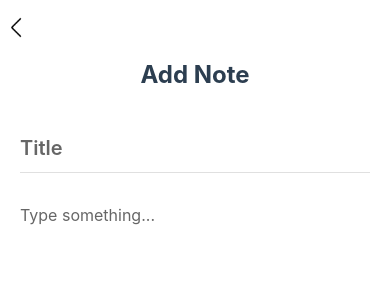
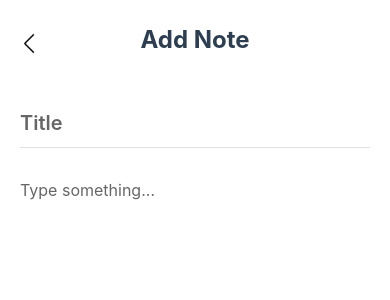
Before and after one commit to aashish00021/Notes-App, a React Native app: screen /AddNote in a window 390 px wide. Shown: the top 300 px of the page. Built offline with nearby package versions, Linux system fonts and the light colour scheme.

Commit message:
added redux

```diff
--- a/App.js
+++ b/App.js
@@ -1,32 +1,12 @@
 import React from 'react';
-import { NavigationContainer } from '@react-navigation/native';
-import { createNativeStackNavigator } from '@react-navigation/native-stack';
-import WelcomeScreen from './Src/Screens/WelcomeScreen';
-import SignupScreen from './Src/Screens/SignupScreen';
-import LoginScreen from './Src/Screens/LoginScreen';
-import Home from './Src/Screens/Home';
-import Addnote from './Src/Screens/Addnote';
-import { GestureHandlerRootView } from 'react-native-gesture-handler';
-
-
-const Stack = createNativeStackNavigator();
+import Navigation from './Src/navigation';
+import { Provider } from 'react-redux';
+import store from './Src/Store/store';
 
 export default function App() {
   return (
-    <GestureHandlerRootView>
-      <NavigationContainer>
-        <Stack.Navigator initialRouteName="Home">
-          <Stack.Screen
-            name="Welcome"
-            component={WelcomeScreen}
-            options={{ headerShown: false }}
-            />
-          <Stack.Screen name="SignUp" component={SignupScreen} options={{ headerShown: false }}/>
-          <Stack.Screen name="Login" component={LoginScreen} options={{ headerShown: false }}/>
-          <Stack.Screen name="Home" component={Home} options={{ headerShown: false }}/>
-          <Stack.Screen name="AddNote" component={Addnote} options={{ headerShown: false }}/>
-        </Stack.Navigator>
-      </NavigationContainer>
-    </GestureHandlerRootView>
+    <Provider store={store}>
+      <Navigation />
+    </Provider>
   );
 }
--- a/Src/Screens/Addnote.jsx
+++ b/Src/Screens/Addnote.jsx
@@ -6,7 +6,9 @@ export default function Addnote() {
   return (
     <View style={styles.container}>
       <StatusBar backgroundColor={'#fff'} barStyle={'dark-content'}/>
-      <BackButton style={styles.backbutton}/>
+      <View style = {styles.backbutton}>
+        <BackButton/>
+      </View>
       <Text style={styles.heading}>Add Note</Text>
       <View style={styles.inputContainer}>
         <TextInput
@@ -35,7 +37,7 @@ const styles = StyleSheet.create({
   backbutton: {
     position: 'absolute',
     zIndex: 1,
-    top: 17,
+    top: 26,
     left: 13,
   },
   heading: {
@@ -48,6 +50,7 @@ const styles = StyleSheet.create({
   inputContainer: {
     flex: 1,
     padding: 20,
+    marginTop:10,
   },
   titleInput: {
     fontSize: 20,
--- /dev/null
+++ b/Src/Store/noteSlice.js
@@ -0,0 +1,14 @@
+import { createSlice } from "@reduxjs/toolkit";
+
+export const noteSlice = createSlice({
+    name:'note',
+    initialState:[],
+    reducers:{
+        addNote: (state, action) =>{
+            state.push({id: Date.now(), ...action.payload});
+        },
+    },
+});
+
+export const { addNote } = noteSlice.actions;
+export default noteSlice.reducer;
--- /dev/null
+++ b/Src/Store/store.js
@@ -0,0 +1,8 @@
+import { configureStore } from "@reduxjs/toolkit";
+import noteReducer  from "./noteSlice";
+
+export default configureStore({
+    reducer:{
+        notes: noteReducer,
+    },
+});
--- /dev/null
+++ b/Src/navigation.jsx
@@ -0,0 +1,31 @@
+import React from 'react';
+import { NavigationContainer } from '@react-navigation/native';
+import { createNativeStackNavigator } from '@react-navigation/native-stack';
+import { GestureHandlerRootView } from 'react-native-gesture-handler';
+import WelcomeScreen from './Screens/WelcomeScreen';
+import SignupScreen from './Screens/SignupScreen';
+import LoginScreen from './Screens/LoginScreen';
+import Home from './Screens/Home';
+import Addnote from './Screens/Addnote';
+
+const Stack = createNativeStackNavigator();
+
+export default function Navigation() {
+  return (
+    <GestureHandlerRootView>
+      <NavigationContainer>
+        <Stack.Navigator initialRouteName="Home">
+          <Stack.Screen
+            name="Welcome"
+            component={WelcomeScreen}
+            options={{ headerShown: false }}
+            />
+          <Stack.Screen name="SignUp" component={SignupScreen} options={{ headerShown: false }}/>
+          <Stack.Screen name="Login" component={LoginScreen} options={{ headerShown: false }}/>
+          <Stack.Screen name="Home" component={Home} options={{ headerShown: false }}/>
+          <Stack.Screen name="AddNote" component={Addnote} options={{ headerShown: false }}/>
+        </Stack.Navigator>
+      </NavigationContainer>
+    </GestureHandlerRootView>
+  );
+}
--- a/package.json
+++ b/package.json
@@ -13,6 +13,7 @@
     "@react-navigation/native": "^7.0.14",
     "@react-navigation/native-stack": "^7.2.0",
     "@react-navigation/stack": "^7.1.1",
+    "@reduxjs/toolkit": "^2.5.0",
     "react": "18.3.1",
     "react-native": "0.76.5",
     "react-native-gesture-handler": "^2.21.2",
@@ -20,7 +21,9 @@
     "react-native-reanimated": "^3.16.6",
     "react-native-safe-area-context": "^5.0.0",
     "react-native-screens": "^4.4.0",
-    "react-native-vector-icons": "^10.2.0"
+    "react-native-vector-icons": "^10.2.0",
+    "react-redux": "^9.2.0",
+    "redux": "^5.0.1"
   },
   "devDependencies": {
     "@babel/core": "^7.25.2",
```
Also changed, not shown: 1 other file (tests, documents, lock files or other folders).
